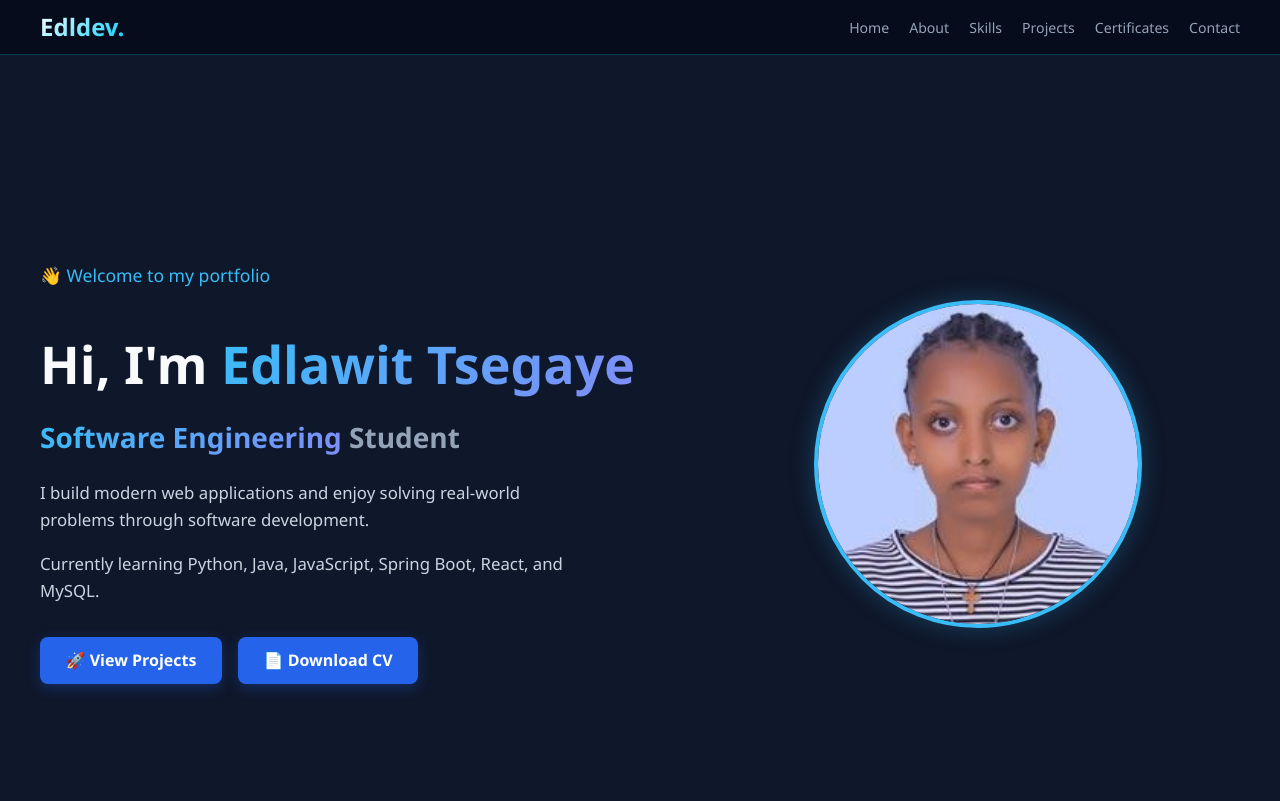
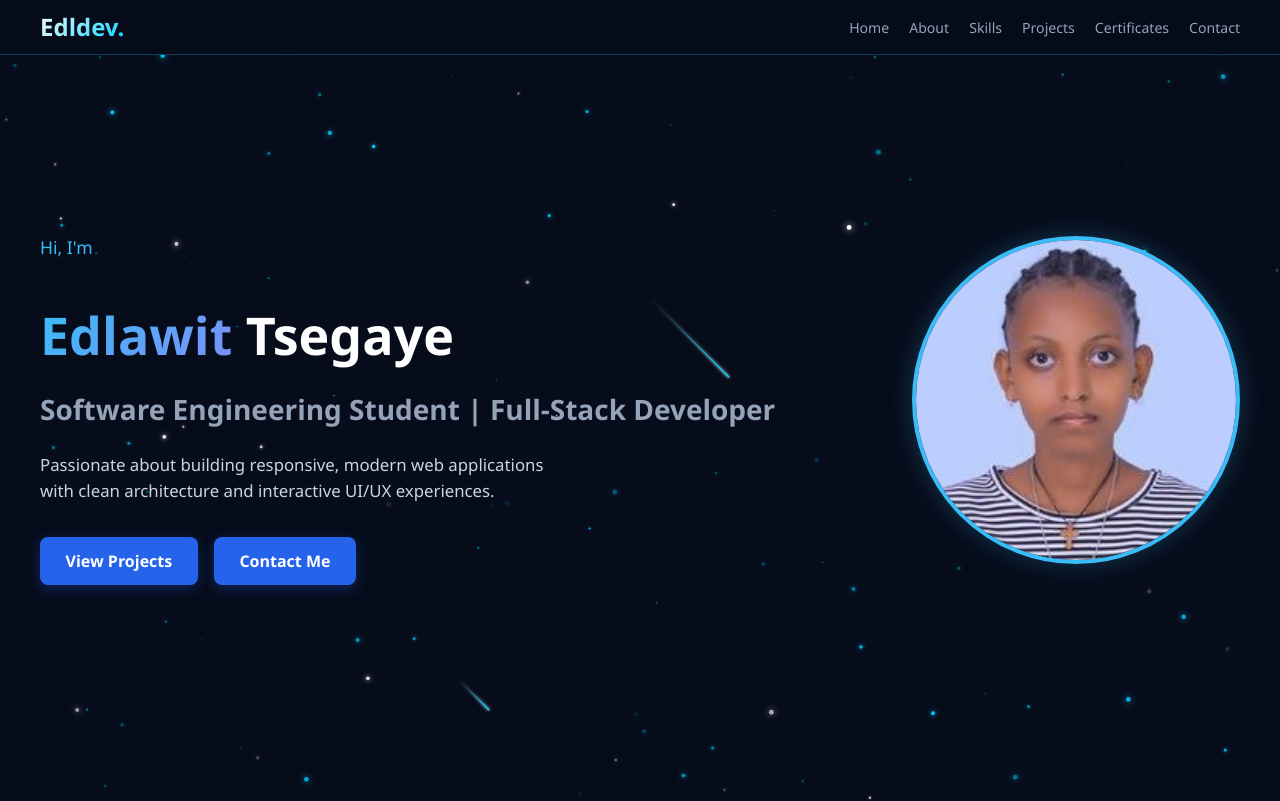
Before and after one commit to Edldev12/portfolio-React, a React (Vite) app: page / in a window 1280 px wide. Shown: the top 801 px of the page. Built offline with nearby package versions, Linux system fonts and the light colour scheme.

Commit message:
add hero video on home page

```diff
--- /dev/null
+++ b/src/components/hero/StarfieldVisual.css
@@ -0,0 +1,8 @@
+.starfield-canvas {
+  width: 100%;
+  height: 350px;
+  border-radius: 16px;
+  background: #070c1b;
+  border: 1px solid rgba(0, 210, 255, 0.25);
+  box-shadow: 0 0 25px rgba(0, 210, 255, 0.2);
+}
--- /dev/null
+++ b/src/components/hero/StarfieldVisual.jsx
@@ -0,0 +1,105 @@
+import { useEffect, useRef } from "react";
+import "./StarfieldVisual.css";
+
+export default function StarfieldVisual() {
+  const canvasRef = useRef(null);
+
+  useEffect(() => {
+    const canvas = canvasRef.current;
+    const ctx = canvas.getContext("2d");
+    let animationFrameId;
+
+    let width = (canvas.width = canvas.parentElement.clientWidth);
+    let height = (canvas.height = canvas.parentElement.clientHeight);
+
+    // Generate static and twinkling stars
+    const stars = Array.from({ length: 120 }, () => ({
+      x: Math.random() * width,
+      y: Math.random() * height,
+      size: Math.random() * 2 + 0.5,
+      alpha: Math.random(),
+      speed: Math.random() * 0.02 + 0.005,
+      color: Math.random() > 0.3 ? "#00d2ff" : "#ffffff",
+    }));
+
+    // Generate active shooting stars
+    const shootingStars = Array.from({ length: 3 }, () => ({
+      x: Math.random() * width,
+      y: Math.random() * (height / 2),
+      length: Math.random() * 80 + 40,
+      speed: Math.random() * 4 + 2,
+      angle: Math.PI / 4, // 45 degree angle
+    }));
+
+    const render = () => {
+      ctx.clearRect(0, 0, width, height);
+
+      // Draw Twinkling Stars
+      stars.forEach((star) => {
+        star.alpha += star.speed;
+        if (star.alpha > 1 || star.alpha < 0) star.speed *= -1;
+
+        ctx.beginPath();
+        ctx.arc(star.x, star.y, star.size, 0, Math.PI * 2);
+        ctx.fillStyle = star.color;
+        ctx.globalAlpha = Math.abs(star.alpha);
+        ctx.shadowBlur = star.size * 3;
+        ctx.shadowColor = star.color;
+        ctx.fill();
+      });
+
+      // Reset global alpha for shooting stars
+      ctx.globalAlpha = 1;
+
+      // Draw Shooting Stars
+      shootingStars.forEach((s) => {
+        const headX = s.x;
+        const headY = s.y;
+        const tailX = s.x - Math.cos(s.angle) * s.length;
+        const tailY = s.y - Math.sin(s.angle) * s.length;
+
+        const gradient = ctx.createLinearGradient(headX, headY, tailX, tailY);
+        gradient.addColorStop(0, "#00d2ff");
+        gradient.addColorStop(0.5, "rgba(0, 210, 255, 0.4)");
+        gradient.addColorStop(1, "transparent");
+
+        ctx.beginPath();
+        ctx.moveTo(headX, headY);
+        ctx.lineTo(tailX, tailY);
+        ctx.strokeStyle = gradient;
+        ctx.lineWidth = 1.5;
+        ctx.stroke();
+
+        // Move shooting star along its trajectory
+        s.x += Math.cos(s.angle) * s.speed;
+        s.y += Math.sin(s.angle) * s.speed;
+
+        // Reset shooting star when it leaves screen boundaries
+        if (s.x > width || s.y > height) {
+          s.x = Math.random() * width - width * 0.2;
+          s.y = -20;
+          s.length = Math.random() * 80 + 40;
+          s.speed = Math.random() * 4 + 2;
+        }
+      });
+
+      animationFrameId = requestAnimationFrame(render);
+    };
+
+    render();
+
+    const handleResize = () => {
+      width = canvas.width = canvas.parentElement.clientWidth;
+      height = canvas.height = canvas.parentElement.clientHeight;
+    };
+
+    window.addEventListener("resize", handleResize);
+
+    return () => {
+      cancelAnimationFrame(animationFrameId);
+      window.removeEventListener("resize", handleResize);
+    };
+  }, []);
+
+  return <canvas ref={canvasRef} className="starfield-canvas" />;
+}
--- a/src/pages/Home/Home.css
+++ b/src/pages/Home/Home.css
@@ -1,22 +1,43 @@
 /* Container & Background Settings */
+/* Home.css */
+
+/* Home Container frame */
 .hero {
+  position: relative;
   min-height: 100vh;
   display: flex;
   align-items: center;
   justify-content: center;
-  padding: 4rem 2rem;
-  background-color: #0f172a;
-  /* Dark navy background */
-  color: #f8fafc;
+  overflow: hidden;
+  background-color: var(--bg-dark, #070c1b);
 }
 
+/* Stretches Starfield canvas only within the Home section */
+.hero>.starfield-canvas {
+  position: absolute;
+  top: 0;
+  left: 0;
+  width: 100%;
+  height: 100%;
+  z-index: 1;
+  pointer-events: none;
+  /* Mouse clicks pass through to text & buttons */
+  border: none;
+  box-shadow: none;
+  border-radius: 0;
+}
+
+/* Keeps Home text, buttons, and profile photo on top of the canvas */
 .hero-content {
+  position: relative;
+  z-index: 2;
   max-width: 1200px;
   width: 100%;
-  display: grid;
-  grid-template-columns: 1.2fr 1fr;
-  gap: 3rem;
+  padding: 0 20px;
+  display: flex;
   align-items: center;
+  justify-content: space-between;
+  gap: 40px;
 }
 
 /* Left Side: Typography */
--- a/src/pages/Home/Home.jsx
+++ b/src/pages/Home/Home.jsx
@@ -1,62 +1,36 @@
+import StarfieldVisual from "../../components/hero/StarfieldVisual";
 import "./Home.css";
-import profileImage from "../../assets/edlawit imag.jpg";
+
 function Home() {
   return (
     <section id="home" className="hero">
+      {/* Starfield canvas isolated to the Home section only */}
+      <StarfieldVisual />
+
       <div className="hero-content">
-
-        {/* Left Side */}
         <div className="hero-text">
-
-          <p className="welcome">
-            👋 Welcome to my portfolio
-          </p>
-
+          <p className="welcome">Hi, I'm</p>
           <h1>
-            Hi, I'm <span>Edlawit Tsegaye</span>
+            <span> Edlawit </span>Tsegaye
           </h1>
-
-          <h2><span>Software Engineering </span>Student</h2>
-
+          <h2>Software Engineering Student | Full-Stack Developer</h2>
           <p>
-            I build modern web applications and enjoy solving
-            real-world problems through software development.
-          </p>
-
-          <p>
-            Currently learning Python, Java, JavaScript,
-            Spring Boot, React, and MySQL.
+            Passionate about building responsive, modern web applications with clean architecture and interactive UI/UX experiences.
           </p>
 
           <div className="hero-buttons">
-
-            <a href="#projects" className="btn">
-              🚀 View Projects
-            </a>
-
-            <a
-              href="/Edlawit Tsegaye CV.pdf"
-              download
-              className="btn"
-            >
-              📄 Download CV
-            </a>
-
+            <a href="#projects" className="btn">View Projects</a>
+            <a href="#contact" className="btn btn-outline">Contact Me</a>
           </div>
-
         </div>
 
-        {/* Right Side */}
         <div className="hero-image">
-
           <img
-            src={profileImage}
+            src="src\assets\edlawit imag.jpg"
             alt="Edlawit Tsegaye"
             className="profile-photo"
           />
-
         </div>
-
       </div>
     </section>
   );
```
